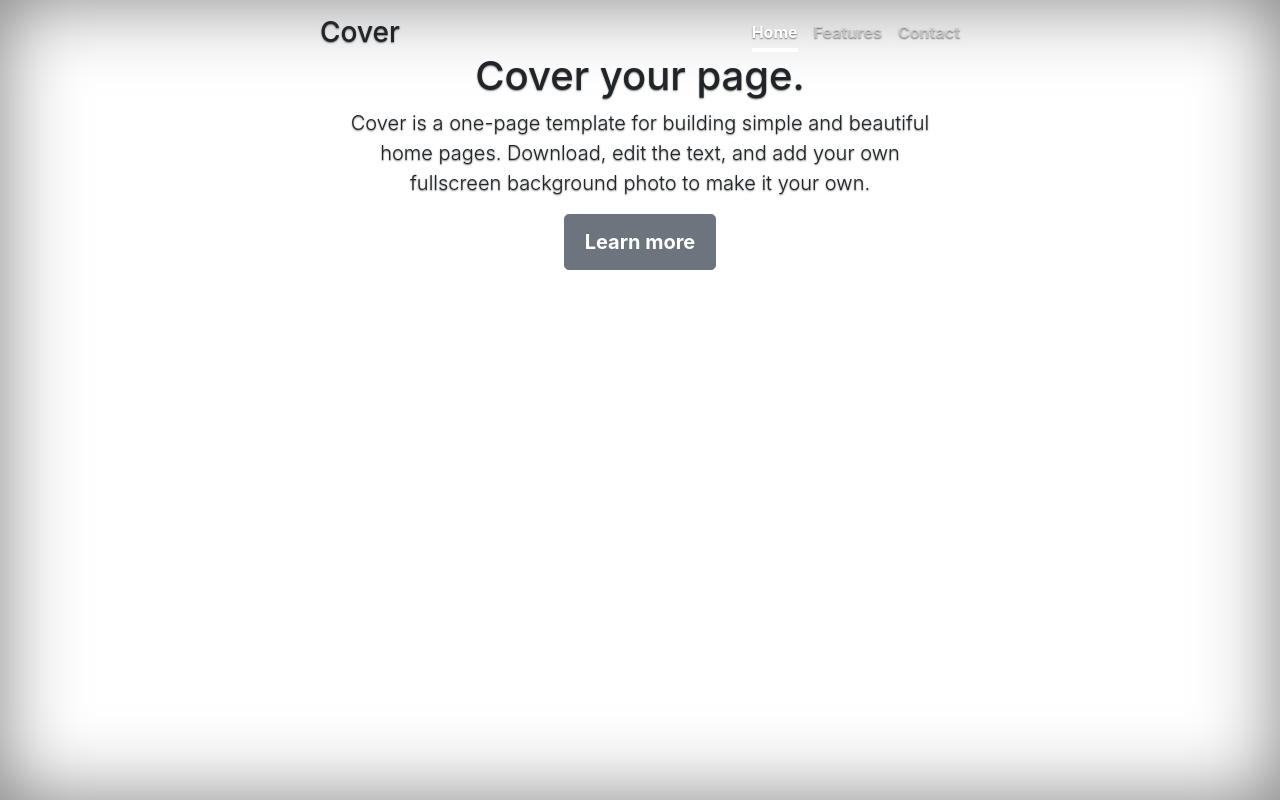
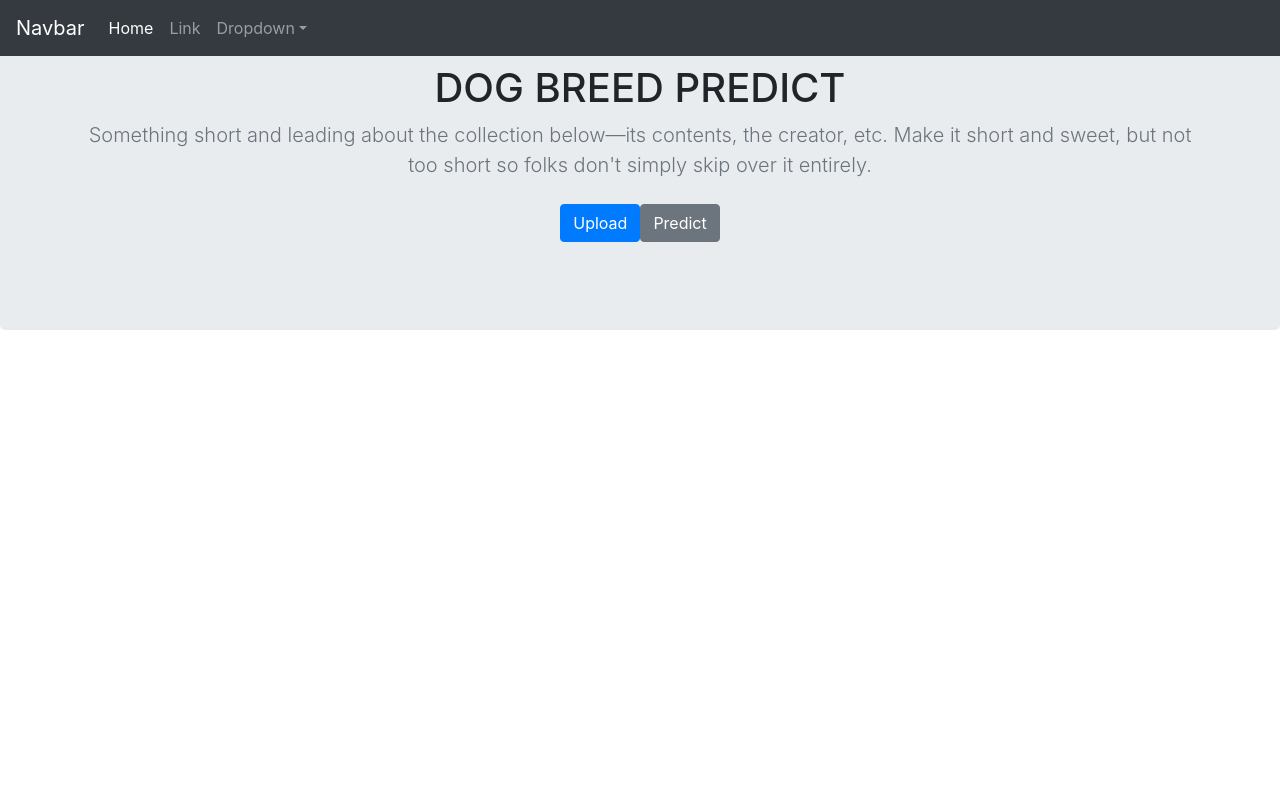
Before and after one commit to bahkali/DogBreed-Website, a React (Create React App) app in the folder frontend/dogbreed/: page / in a window 1280 px wide. Built offline with nearby package versions, Linux system fonts and the light colour scheme.

Commit message:
Added the navigation bar and Jumbotron with the button

```diff
--- a/frontend/dogbreed/src/App.js
+++ b/frontend/dogbreed/src/App.js
@@ -1,4 +1,7 @@
 import React from "react";
+
+import Navigation from "./components/navigation/navigation.component";
+
 import "./App.css";
 import "bootstrap/dist/css/bootstrap.css";
 import { render } from "@testing-library/react";
@@ -7,37 +10,27 @@ class App extends React.Component {
   render() {
     return (
       <div className="App">
-        <div class="cover-container d-flex h-100 p-3 mx-auto flex-column">
-          <header class="masthead mb-auto">
-            <div class="inner">
-              <h3 class="masthead-brand">Cover</h3>
-              <nav class="nav nav-masthead justify-content-center">
-                <a class="nav-link active" href="#">
-                  Home
+        <Navigation />
+        <main role="main">
+          <section class="jumbotron text-center">
+            <div class="container">
+              <h1 class="jumbotron-heading">DOG BREED PREDICT</h1>
+              <p class="lead text-muted">
+                Something short and leading about the collection below—its
+                contents, the creator, etc. Make it short and sweet, but not too
+                short so folks don't simply skip over it entirely.
+              </p>
+              <p>
+                <a href="#" class="btn btn-primary my-2">
+                  Upload
                 </a>
-                <a class="nav-link" href="#">
-                  Features
+                <a href="#" class="btn btn-secondary my-2">
+                  Predict
                 </a>
-                <a class="nav-link" href="#">
-                  Contact
-                </a>
-              </nav>
+              </p>
             </div>
-          </header>
-          <main role="main" class="inner cover">
-            <h1 class="cover-heading">Cover your page.</h1>
-            <p class="lead">
-              Cover is a one-page template for building simple and beautiful
-              home pages. Download, edit the text, and add your own fullscreen
-              background photo to make it your own.
-            </p>
-            <p class="lead">
-              <a href="#" class="btn btn-lg btn-secondary">
-                Learn more
-              </a>
-            </p>
-          </main>
-        </div>
+          </section>
+        </main>
       </div>
     );
   }
--- /dev/null
+++ b/frontend/dogbreed/src/components/navigation/navigation.component.jsx
@@ -0,0 +1,63 @@
+import React from "react";
+
+const Navigation = () => {
+  return (
+    <nav class="navbar navbar-expand-md navbar-dark bg-dark fixed-top">
+      <a class="navbar-brand" href="#">
+        Navbar
+      </a>
+      <button
+        class="navbar-toggler"
+        type="button"
+        data-toggle="collapse"
+        data-target="#navbarsExampleDefault"
+        aria-controls="navbarsExampleDefault"
+        aria-expanded="false"
+        aria-label="Toggle navigation"
+      >
+        <span class="navbar-toggler-icon"></span>
+      </button>
+
+      <div class="collapse navbar-collapse" id="navbarsExampleDefault">
+        <ul class="navbar-nav mr-auto">
+          <li class="nav-item active">
+            <a class="nav-link" href="#">
+              Home <span class="sr-only">(current)</span>
+            </a>
+          </li>
+          <li class="nav-item">
+            <a class="nav-link" href="#">
+              Link
+            </a>
+          </li>
+
+          <li class="nav-item dropdown">
+            <a
+              class="nav-link dropdown-toggle"
+              href="http://example.com"
+              id="dropdown01"
+              data-toggle="dropdown"
+              aria-haspopup="true"
+              aria-expanded="false"
+            >
+              Dropdown
+            </a>
+            <div class="dropdown-menu" aria-labelledby="dropdown01">
+              <a class="dropdown-item" href="#">
+                Action
+              </a>
+              <a class="dropdown-item" href="#">
+                Another action
+              </a>
+              <a class="dropdown-item" href="#">
+                Something else here
+              </a>
+            </div>
+          </li>
+        </ul>
+      </div>
+    </nav>
+  );
+};
+
+export default Navigation;
--- a/frontend/dogbreed/src/index.css
+++ b/frontend/dogbreed/src/index.css
@@ -32,89 +32,3 @@ a:hover {
   background-color: #fff;
   border: 0.05rem solid #fff;
 }
-
-/*
- * Base structure
- */
-
-html,
-body {
-  height: 100%;
-  background-color: #333;
-}
-
-body {
-  display: -ms-flexbox;
-  display: -webkit-box;
-  display: flex;
-  -ms-flex-pack: center;
-  -webkit-box-pack: center;
-  justify-content: center;
-  color: #fff;
-  text-shadow: 0 0.05rem 0.1rem rgba(0, 0, 0, 0.5);
-  box-shadow: inset 0 0 5rem rgba(0, 0, 0, 0.5);
-}
-
-.cover-container {
-  max-width: 42em;
-}
-
-/*
- * Header
- */
-.masthead {
-  margin-bottom: 2rem;
-}
-
-.masthead-brand {
-  margin-bottom: 0;
-}
-
-.nav-masthead .nav-link {
-  padding: 0.25rem 0;
-  font-weight: 700;
-  color: rgba(255, 255, 255, 0.5);
-  background-color: transparent;
-  border-bottom: 0.25rem solid transparent;
-}
-
-.nav-masthead .nav-link:hover,
-.nav-masthead .nav-link:focus {
-  border-bottom-color: rgba(255, 255, 255, 0.25);
-}
-
-.nav-masthead .nav-link + .nav-link {
-  margin-left: 1rem;
-}
-
-.nav-masthead .active {
-  color: #fff;
-  border-bottom-color: #fff;
-}
-
-@media (min-width: 48em) {
-  .masthead-brand {
-    float: left;
-  }
-  .nav-masthead {
-    float: right;
-  }
-}
-
-/*
- * Cover
- */
-.cover {
-  padding: 0 1.5rem;
-}
-.cover .btn-lg {
-  padding: 0.75rem 1.25rem;
-  font-weight: 700;
-}
-
-/*
- * Footer
- */
-.mastfoot {
-  color: rgba(255, 255, 255, 0.5);
-}
```
Also changed, not shown: 1 other file (tests, documents, lock files or other folders).
